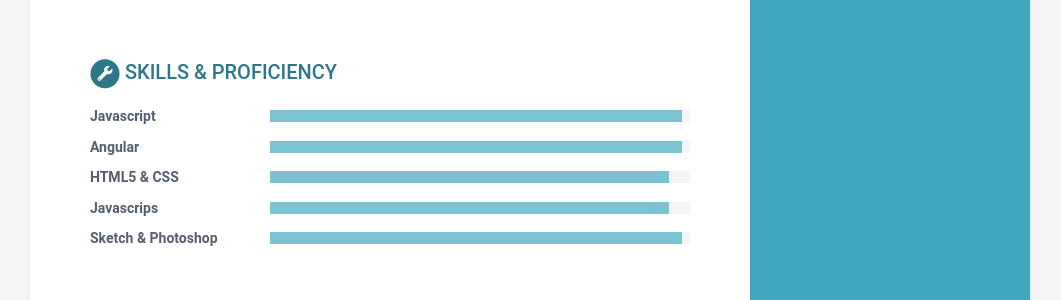
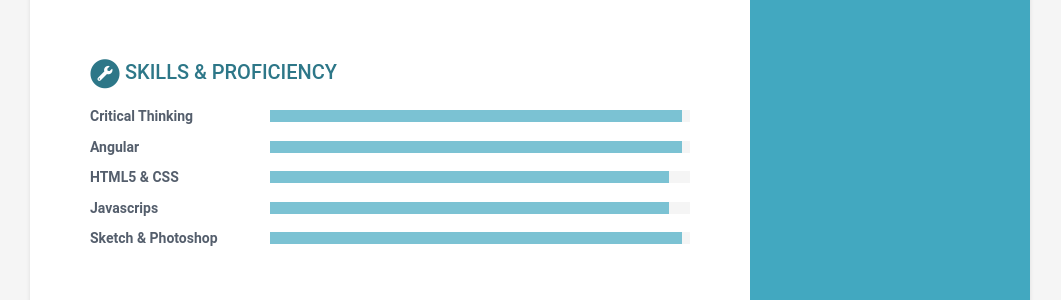
Before and after one commit to elcordova/caring-europa-fe48a, a Jekyll site: the page built from index.html, in a window 1280 px wide. Shown: the part 1427-1727 px from the top of the page, without its empty margins (110-1171 px from the left). Built offline with Jekyll 4.4.1, drawn with Linux system fonts in a browser that asks for light colours.

Commit message:
data.yml: changed

```diff
--- a/_data/data.yml
+++ b/_data/data.yml
@@ -153,7 +153,7 @@ publications:
 skills:
   title: Skills &amp; Proficiency
   toolset:
-    - name: Javascript
+    - name: Critical Thinking
       level: 98%
     - name: Angular
       level: 98%
```
